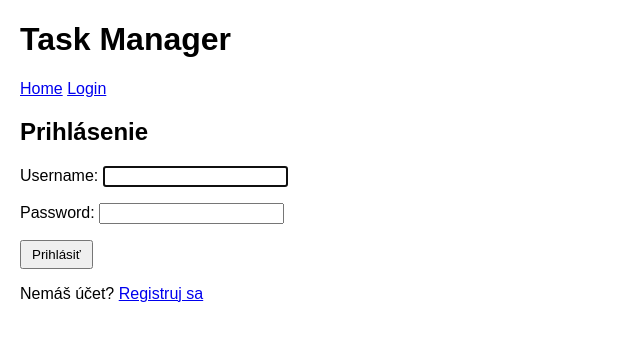
After one commit to SelianTomas/task-manager, a Django app: page /accounts/login/ in a window 1280 px wide. The commit adds this page. Shown: the top 341 px of the page, without its empty margins (0-640 px from the left). Run offline with Django 5.2, Linux system fonts and the light colour scheme.

Commit message:
accounts & admin

```diff
--- a/tasker/settings.py
+++ b/tasker/settings.py
@@ -64,3 +64,7 @@ STATIC_URL = 'static/'
 STATICFILES_DIRS = [BASE_DIR / 'static']
 
 DEFAULT_AUTO_FIELD = 'django.db.models.BigAutoField'
+
+LOGOUT_REDIRECT_URL = '/accounts/login/' # kam presmerovať po logout
+
+LOGIN_REDIRECT_URL = '/'  # alebo '/task/' alebo iná stránka, kam chceš presmerovať
--- a/tasker/urls.py
+++ b/tasker/urls.py
@@ -1,9 +1,12 @@
 from django.contrib import admin
 from django.urls import path, include
 from tasks import views
+from django.contrib.auth.views import LoginView
 
 urlpatterns = [
     path('admin/', admin.site.urls),
-    path('', views.task_list, name='home'),   # root -> zoznam úloh
-    path('task/', include('tasks.urls')),     # /task/... -> ostatné task routy
+    path('', views.task_list, name='home'),
+    path('accounts/', include('django.contrib.auth.urls')),  # prihlasovanie + odhlasovanie
+    path('accounts/login/', LoginView.as_view(redirect_authenticated_user=True), name='login'),
+    path('task/', include('tasks.urls')),
 ]
--- a/tasks/urls.py
+++ b/tasks/urls.py
@@ -6,4 +6,5 @@ urlpatterns = [
     path('new/', views.task_create, name='task_create'),
     path('<int:pk>/edit/', views.task_update, name='task_update'),
     path('<int:pk>/delete/', views.task_delete, name='task_delete'),
+    path("register/", views.register, name="register"),
 ]
--- /dev/null
+++ b/templates/registration/login.html
@@ -0,0 +1,14 @@
+{% extends 'tasks/base.html' %}
+{% block title %}Login{% endblock %}
+
+{% block content %}
+<h2>Prihlásenie</h2>
+
+<form method="post">
+    {% csrf_token %}
+    {{ form.as_p }}
+    <button type="submit">Prihlásiť</button>
+</form>
+
+<p>Nemáš účet? <a href="{% url 'register' %}">Registruj sa</a></p>
+{% endblock %}
--- a/templates/tasks/base.html
+++ b/templates/tasks/base.html
@@ -1,17 +1,29 @@
 <!DOCTYPE html>
-<html>
+<html lang="sk">
 <head>
-    <title>Task Manager</title>
+    <meta charset="UTF-8">
+    <title>{% block title %}Task Manager{% endblock %}</title>
     {% load static %}
-    <link rel="stylesheet" href="{% static 'style.css' %}">
+    <link rel="stylesheet" href="{% static 'css/style.css' %}">
 </head>
 <body>
-    <div class="navbar">
-        <a href="{% url 'task_list' %}">Home</a>
-        <a href="{% url 'task_create' %}">New Task</a>
-    </div>
-    <div class="container">
+    <header>
+        <h1>Task Manager</h1>
+        <nav>
+            <a href="{% url 'home' %}">Home</a>
+            {% if user.is_authenticated %}
+                <form method="post" action="{% url 'logout' %}" style="display:inline;">
+                    {% csrf_token %}
+                    <button type="submit">Logout</button>
+                </form>
+            {% else %}
+                <a href="{% url 'login' %}">Login</a>
+            {% endif %}
+        </nav>
+    </header>
+
+    <main>
         {% block content %}{% endblock %}
-    </div>
+    </main>
 </body>
 </html>
```
Also changed, not shown: tasks/admin.py (added, +8 -0 lines), tasks/views.py (+12 -0 lines), templates/registration/register.html (added, +14 -0 lines), static/css/style.css (renamed from static/style.css).
